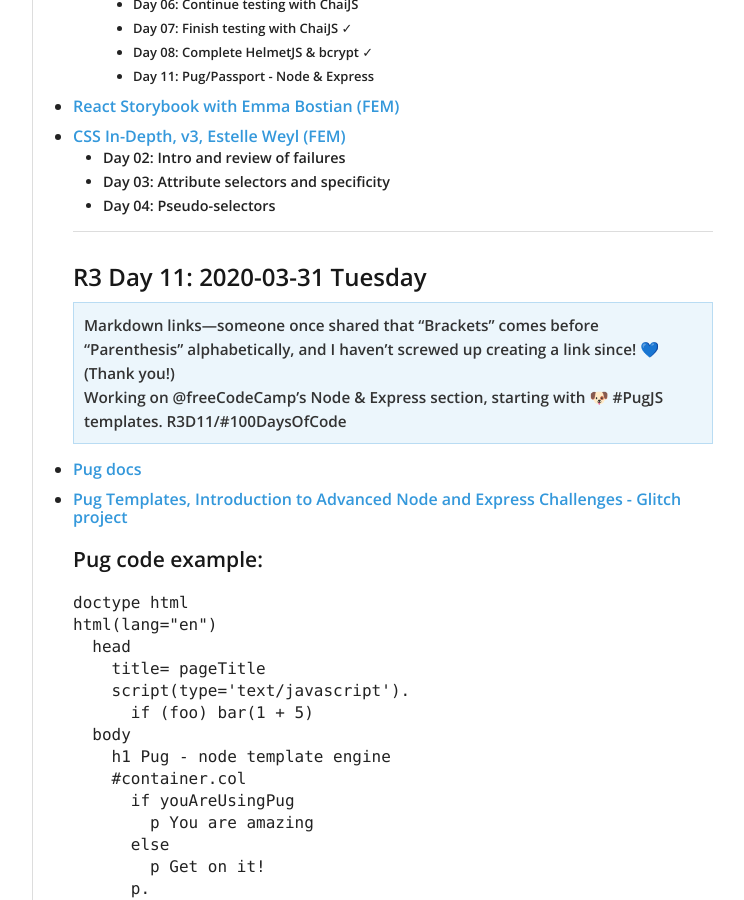
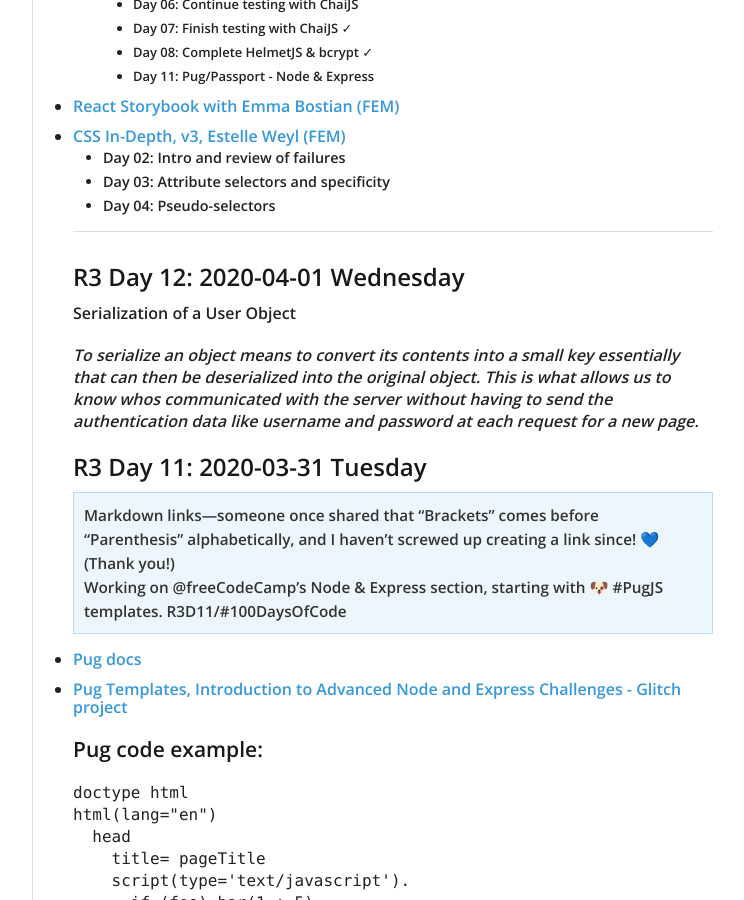
Before and after one commit to virtual/100daysofcode, a Jekyll site: the page built from index.md, in a window 1280 px wide and 900 px high, scrolled down 579 px. Shown: the whole window, without its empty margins (378-1122 px from the left). Built offline with Jekyll 4.4.1, drawn with Linux system fonts in a browser that asks for light colours; nearby versions of some CDN libraries; our own code applies the rules of GitHub Pages for plain Markdown files.

```diff
--- a/index.md
+++ b/index.md
@@ -31,6 +31,12 @@
 
 ----------
 
+## R3 Day 12: 2020-04-01 Wednesday
+
+Serialization of a User Object
+
+_To serialize an object means to convert its contents into a small key essentially that can then be deserialized into the original object. This is what allows us to know whos communicated with the server without having to send the authentication data like username and password at each request for a new page._
+
 ## R3 Day 11: 2020-03-31 Tuesday
 
 > Markdown links—someone once shared that "Brackets" comes before "Parenthesis" alphabetically, and I haven't screwed up creating a link since! 💙 (Thank you!)
```
